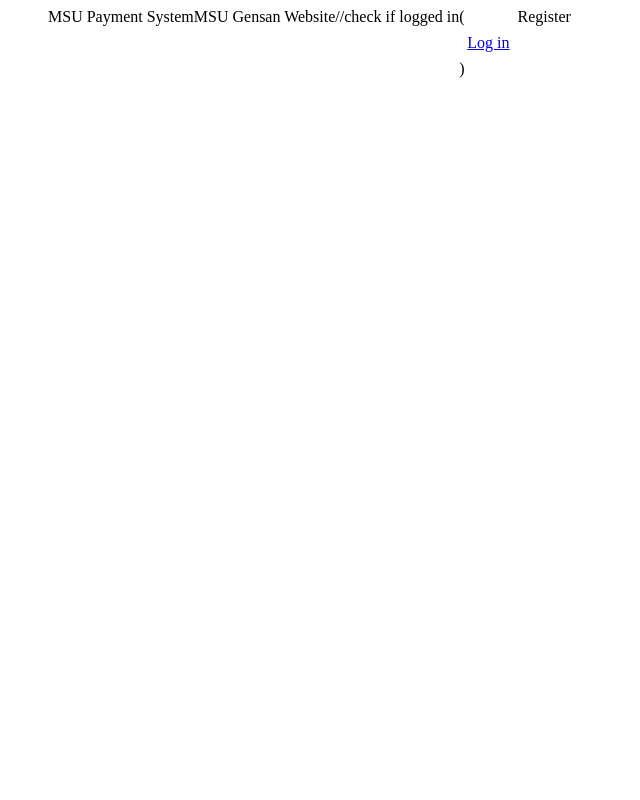
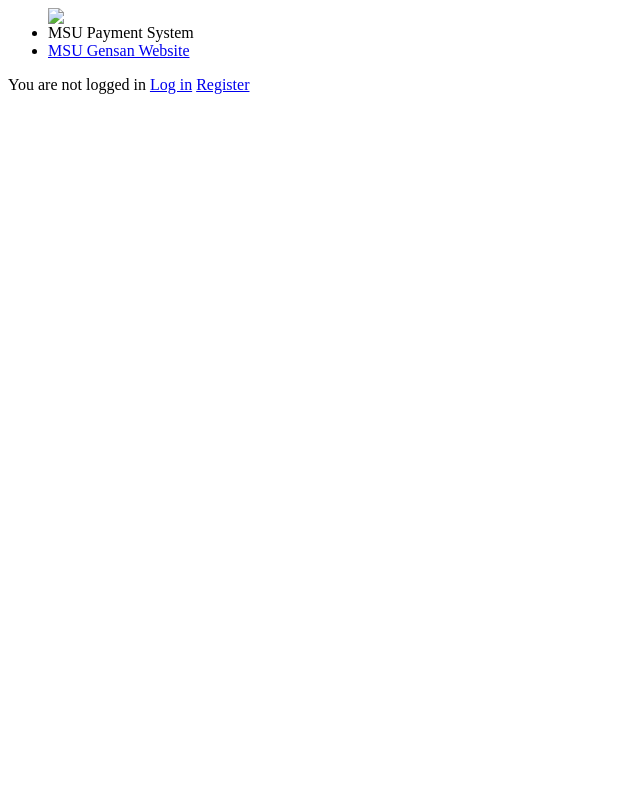
Before and after one commit to Ren-Logronio/revised-payment-transaction-system, a PHP site: page /navigation.php in a window 1280 px wide. Shown: the whole page, without its empty margins (0-640 px from the left). Run offline with PHP 8.4, Linux system fonts and the light colour scheme.

Commit message:
Add files via upload

```diff
--- a/home.php
+++ b/home.php
@@ -18,6 +18,7 @@
             endif;
         ?>
 
-        Welcome to MSU Payment System
+
+        Welcome to MSU Payment System, <?php $name = $_SESSION['USER']; echo "$name";?>
     </body>
 </html>
--- a/navigation.php
+++ b/navigation.php
@@ -1,5 +1,6 @@
 
 <link rel="stylesheet" type="text/css" href="src/style/navigation.css" >
+
 
 <?php
 
@@ -16,26 +17,32 @@ echo "<script>alert('session is $state');</script>";
 <?php
 
 if(isset($_SESSION['LOGGED']) && $_SESSION['LOGGED'] == true) : ?>
-
+<header>
     <nav class="navigation header">
         <ul>
+            <img/>
             <li>MSU Payment System</li>
-        <li>MSU Gensan Website</li>
-        <li>Organization</li>
-        <li class="right">Account Dropdown</li>
+            <li><a>MSU Gensan Website</a></li>
+            <li><a>Organization</a></li>
+            <li class="right"><a>Account Dropdown</a></li>
         </ul>
+        <a class="btn" href="logout.php">Log out</a>
     </nav>
+</header>
 
 <?php else : ?>
 
-<nav class="navigation header">
-    <ul>
+<div class="header">
+    <nav class="navigation">
+        <ul class="left">
+            <img class="logo" src="#"/>
             <li>MSU Payment System</li>
-        <li>MSU Gensan Website</li>
-        <li>//check if logged in</li>
-        <li class="right">(<a href="login.php">Log in</a>)</li>
-        <li class="right">Register</li>
+            <li><a href="#">MSU Gensan Website</a></li>
         </ul>
+        <a>You are not logged in</a>
+        <a class="btn" href="login.php">Log in</a>
+        <a class="btn" href="register.php">Register</a>
     </nav>
+</div>
 
 <?php endif; ?>
--- a/src/style/main.css
+++ b/src/style/main.css
@@ -6,6 +6,9 @@
     --shadow: #665a5a;
 }
 
-body{
+*{
+    box-sizing: border-box;
+    margin: 0;
+    padding: 0;
     background-color: var(--background);
 }
--- a/src/style/navigation.css
+++ b/src/style/navigation.css
@@ -1,14 +1 @@
-li {
-    display: inline;
-    float: left;
-}
-
-li .right {
-    display: inline;
-    float: right;
-}
-
-a {
-    display: block;
-    padding: 8px;
-}
+@import url('https://fonts.googleapis.com/css2?family=Open+Sans:ital,wght@0,300;0,400;0,500;0,600;0,700;1,300;1,400;1,500;1,600&display=swap');
```
Also changed, not shown: logout.php (added, +16 -0 lines). Lines whose indentation alone changed are shown as unchanged.
